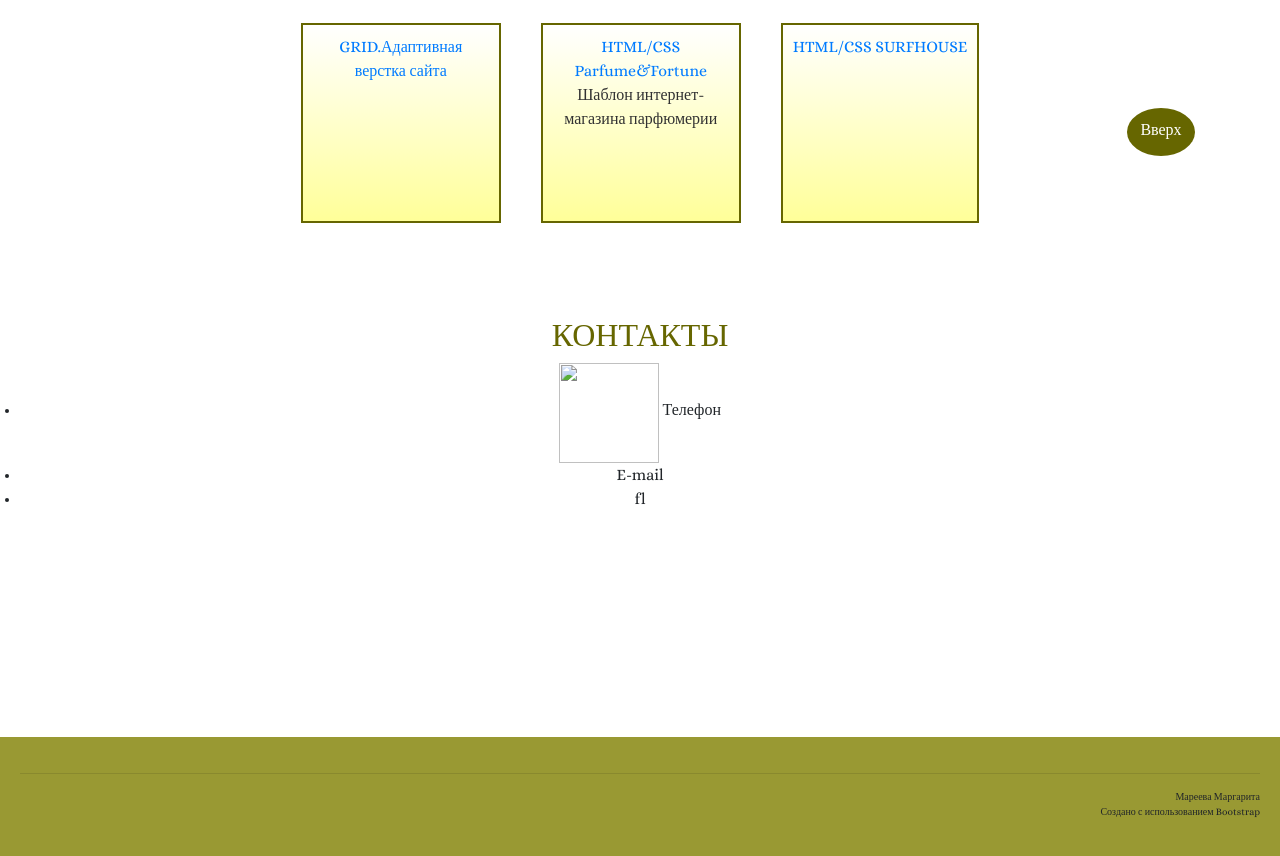
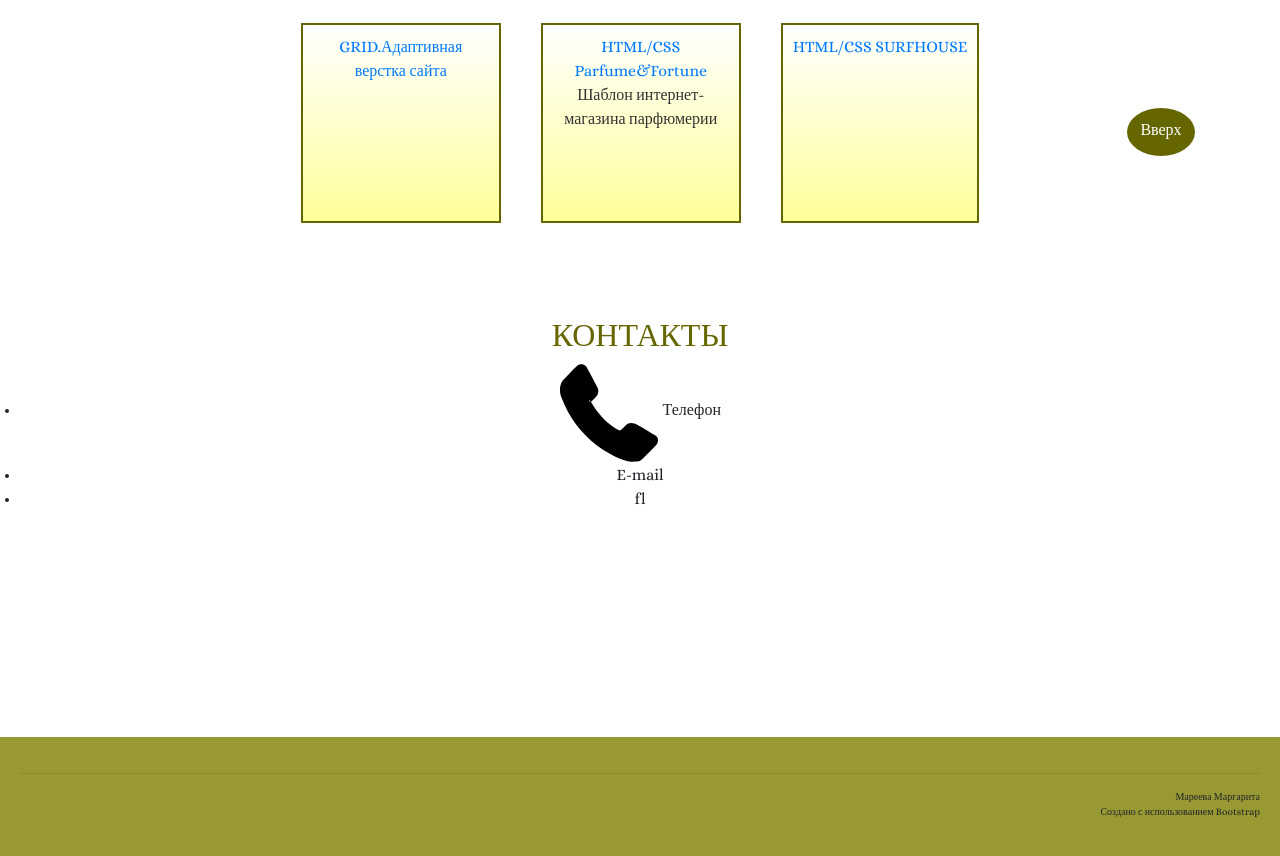
Before and after one commit to Befinda/grid, a plain HTML site: page index.html in a window 1280 px wide. Shown: the part 559-1415 px from the top of the page. Drawn offline with nearby package versions, Linux system fonts and the light colour scheme.

Commit message:
изменения для отображения иконки

```diff
--- a/index.html
+++ b/index.html
@@ -76,7 +76,7 @@
            <div id="contact">
             <h2>Контакты</h2>
             <ul>
-               <li> <img src="JS\2602\call.svg" alt=""> Телефон</li>
+               <li> <img src="image\icon\call.svg" alt=""> Телефон</li>
                <li>E-mail</li>
                <li>fl</li>
            </ul></div>
--- a/mainstyle.less
+++ b/mainstyle.less
@@ -102,7 +102,7 @@ html {
                     img{
                         height: 100px;
                         width: 100px;
-                        color: rgba(255, 255,   0, 1) ;
+                        fill: rgba(255, 255,   0, 1) ;
                     }
                 }
             }
```
Also changed, not shown: image/icon/call.svg (added), mainstyle.css.
